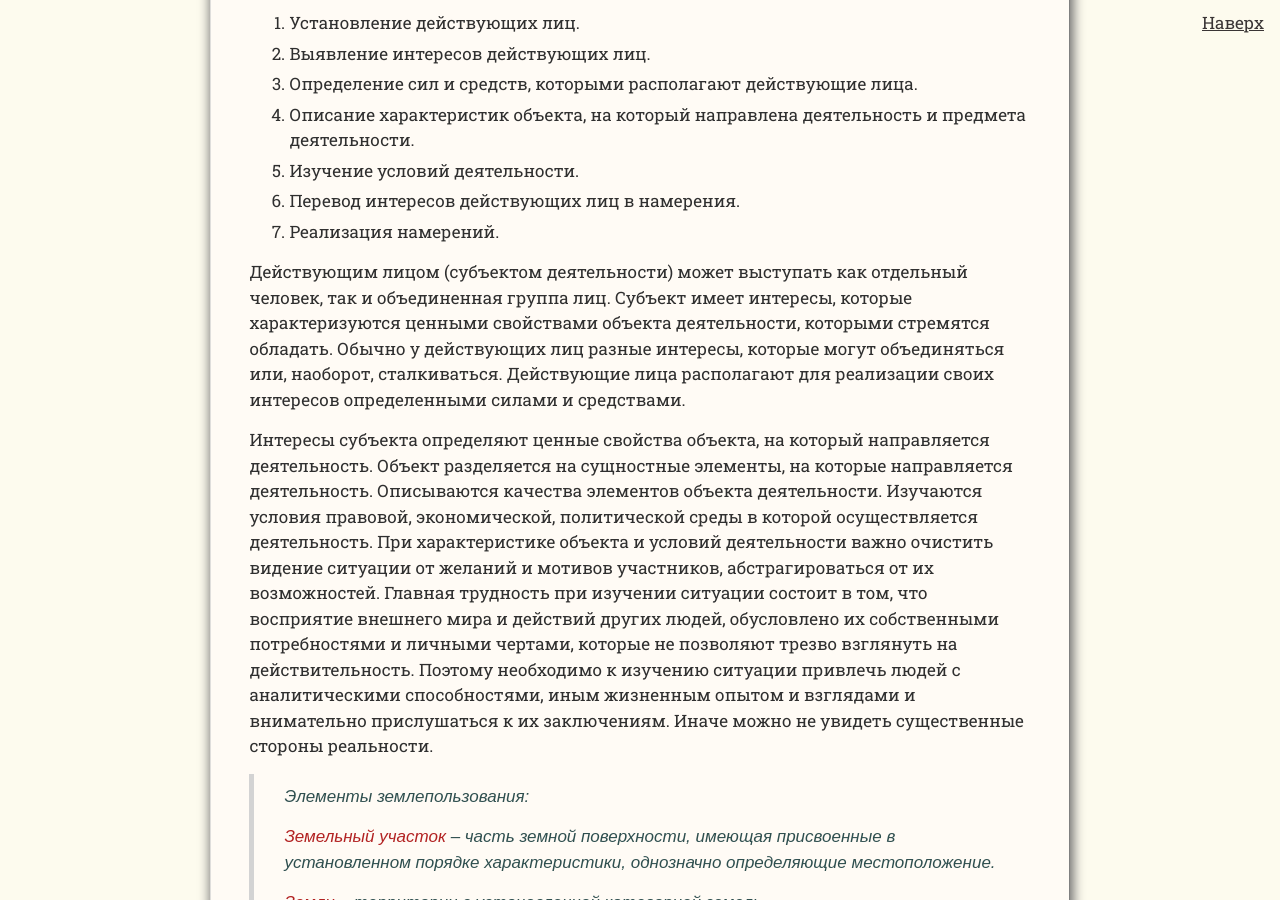
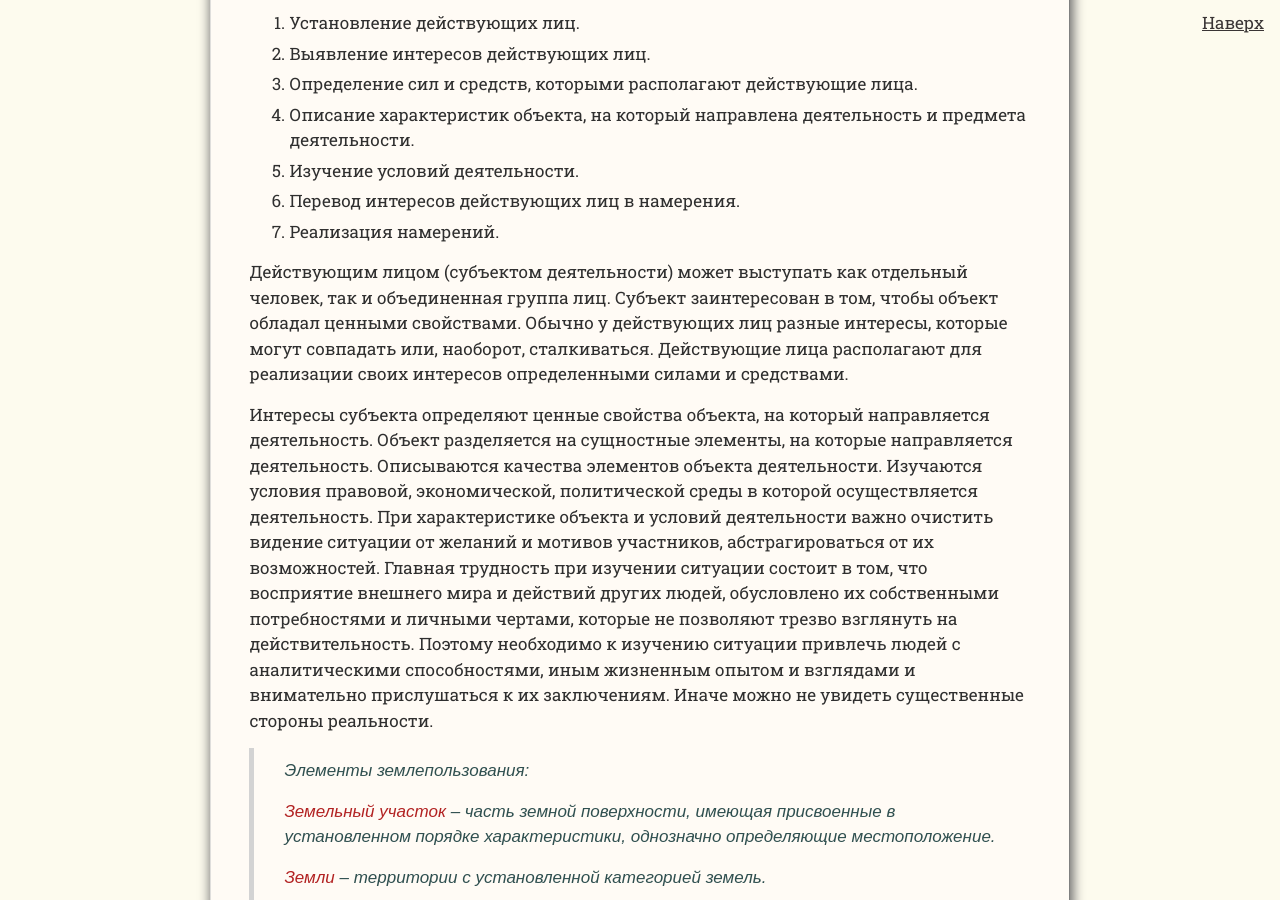
Before and after one commit to SergSi/land-use-art, a Jekyll site: the page built from _posts/2024-12-07-alhimia.md, in a window 1280 px wide and 900 px high, scrolled down 5677 px. Built offline with Jekyll 4.4.1, drawn with Linux system fonts in a browser that asks for light colours; some web fonts are replaced.

Commit message:
Update 2024-12-07-alhimia.md

```diff
--- a/_posts/2024-12-07-alhimia.md
+++ b/_posts/2024-12-07-alhimia.md
@@ -120,7 +120,7 @@ file-1="Алхимия.png" caption-1="Схема Великого алхими
 
 7. Реализация намерений.
 
-Действующим лицом (субъектом деятельности) может выступать как отдельный человек, так и объединенная группа лиц. Субъект имеет интересы, которые характеризуются ценными свойствами объекта деятельности, которыми стремятся обладать. Обычно у действующих лиц разные интересы, которые могут объединяться или, наоборот, сталкиваться. Действующие лица располагают для реализации своих интересов определенными силами и средствами.
+Действующим лицом (субъектом деятельности) может выступать как отдельный человек, так и объединенная группа лиц. Субъект заинтересован в том, чтобы объект обладал ценными свойствами. Обычно у действующих лиц разные интересы, которые могут совпадать или, наоборот, сталкиваться. Действующие лица располагают для реализации своих интересов определенными силами и средствами.
 
 Интересы субъекта определяют ценные свойства объекта, на который направляется деятельность. Объект разделяется на сущностные элементы, на которые направляется деятельность. Описываются качества элементов объекта деятельности. Изучаются условия правовой, экономической, политической среды в которой осуществляется деятельность. При характеристике объекта и условий деятельности важно очистить видение ситуации от желаний и мотивов участников, абстрагироваться от их возможностей. Главная трудность при изучении ситуации состоит в том, что восприятие внешнего мира и действий других людей, обусловлено их собственными потребностями и личными чертами, которые не позволяют трезво взглянуть на действительность. Поэтому необходимо к изучению ситуации привлечь людей с аналитическими способностями, иным жизненным опытом и взглядами и внимательно прислушаться к их заключениям. Иначе можно не увидеть существенные стороны реальности.
 
```
